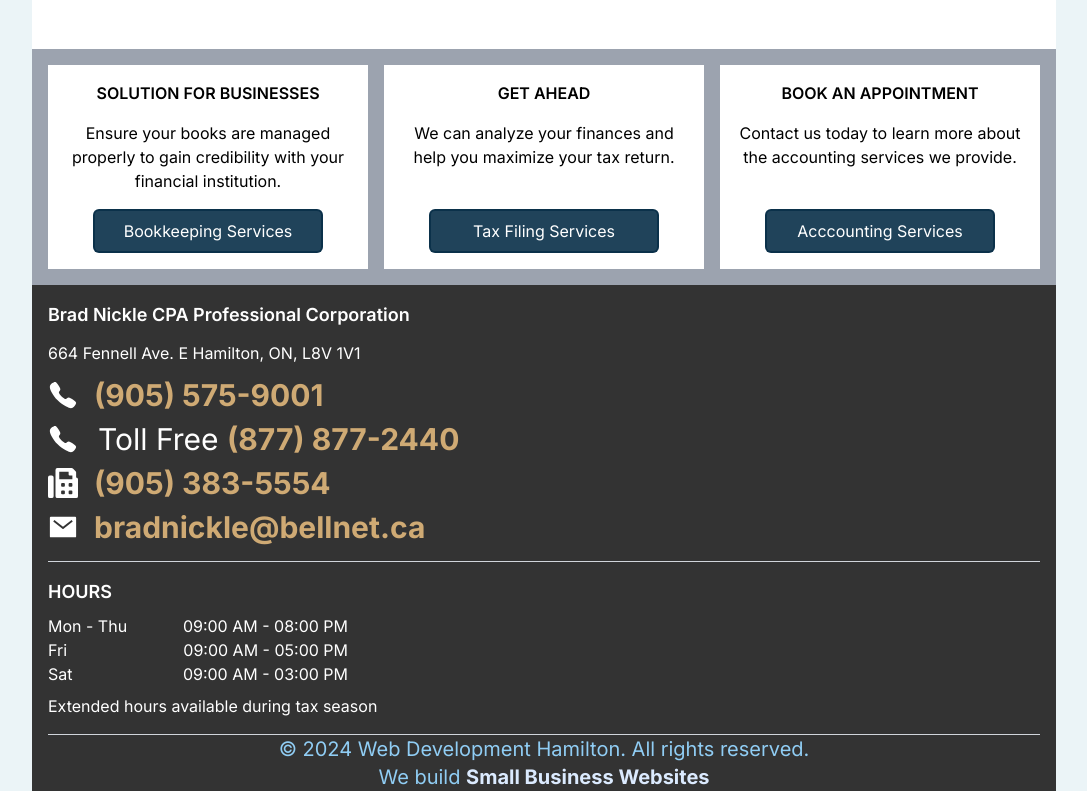
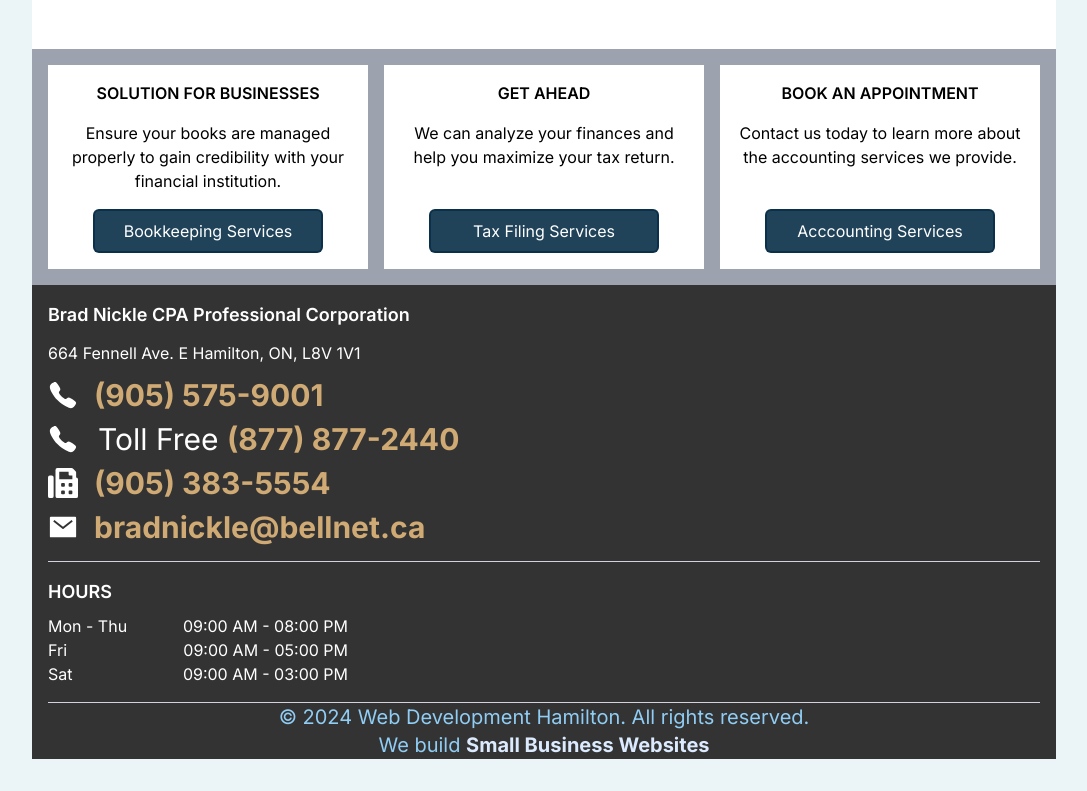
Before and after one commit to GlebTc/brad_nickle, a Next.js app: page / in a window 1280 px wide. Shown: the part 1728-2519 px from the top of the page, without its empty margins (96-1183 px from the left). After the commit the page ends 2487 px from the top, so only its background shows below. Built offline with nearby package versions, Linux system fonts and the light colour scheme.

Commit message:
Updated hours in footer

```diff
--- a/src/components/footer/Footer.tsx
+++ b/src/components/footer/Footer.tsx
@@ -85,7 +85,7 @@
             <p>09:00 AM - 03:00 PM</p>
           </div>
         </div>
-        <p>Extended hours available during tax season</p>
+        {/* <p>Extended hours available during tax season</p> */}
       </div>
       <div
         className={`${componentName}_COPYRIGHT_CONTAINER text-[#90cdf4] text-center`}
```
